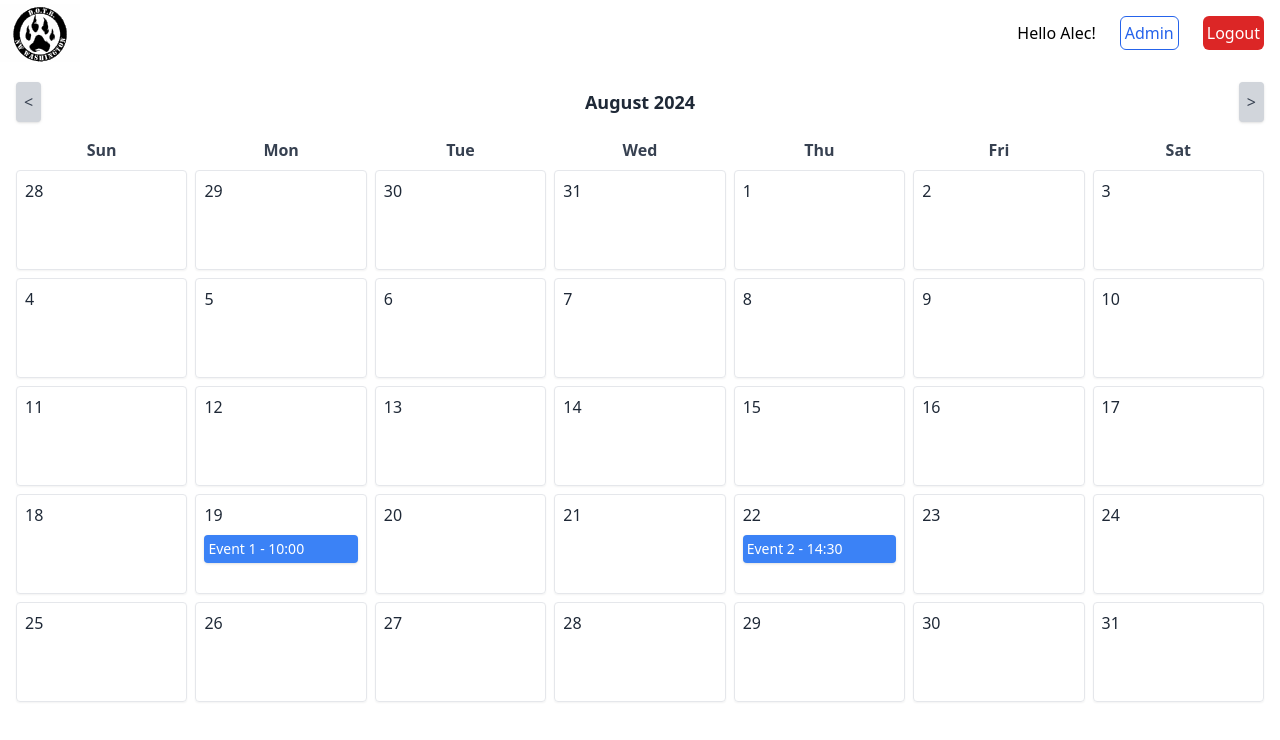
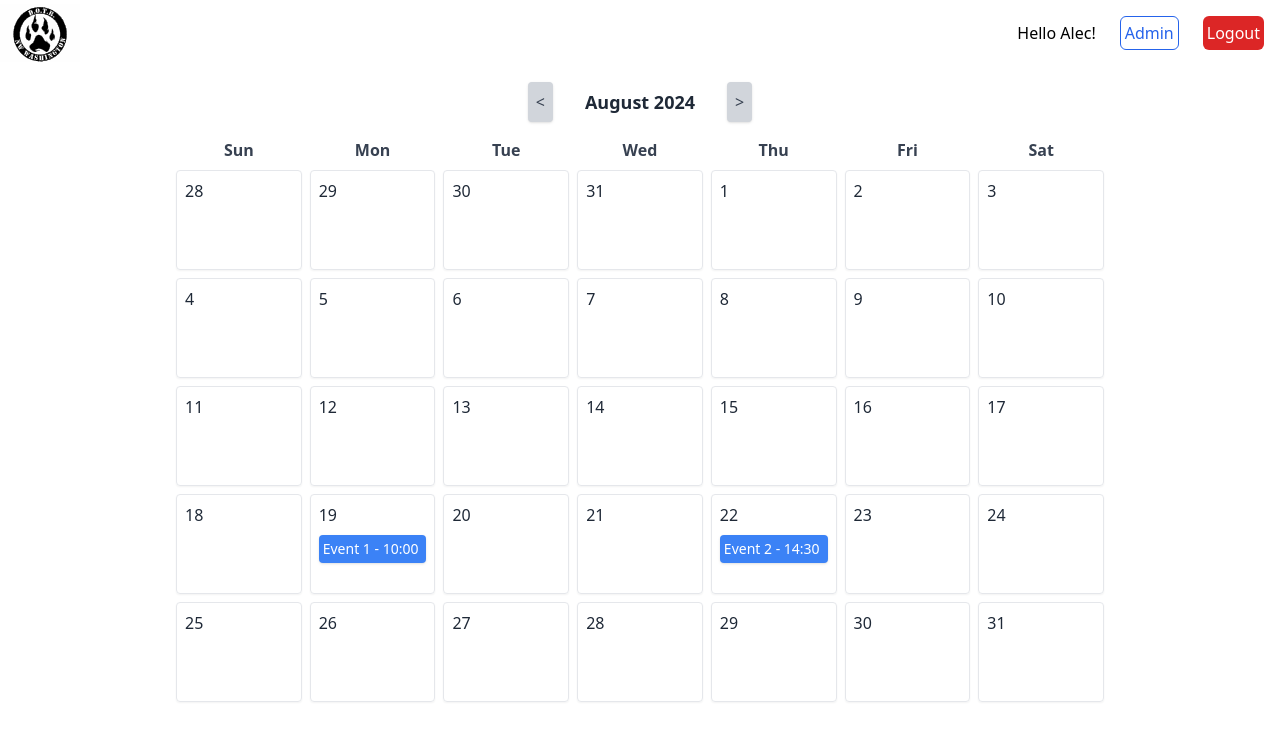
Before and after one commit to AAWEPAPP/DOTR-Front, a Vue app: page /dashboard in a window 1280 px wide. Shown: the top 740 px of the page. Built offline with nearby package versions, Linux system fonts and the light colour scheme; what tailwindcss-primeui would draw is missing.

Commit message:
Continued to work on UI, making adjustments as needed.

```diff
--- a/src/components/AdminDashboard/Events.vue
+++ b/src/components/AdminDashboard/Events.vue
@@ -15,7 +15,7 @@
     />
 
     <div class="w-full flex flex-col justify-start items-center">
-      <div v-for="event in events" :key="event.id" class="w-full flex flex-col justify-center gap-4 md:flex md:justify-between md:items-center mb-4 p-4 border rounded shadow-sm shadow-slate-500">
+      <div v-for="event in events" :key="event.id" class="w-full flex flex-col justify-center gap-4 md:flex md:justify-between md:items-center md:flex-row mb-4 p-4 border rounded shadow-sm shadow-slate-500">
         <div>
           <div v-if="event.isEditing">
             <input
--- a/src/components/Dashboard/Calendar.vue
+++ b/src/components/Dashboard/Calendar.vue
@@ -1,8 +1,8 @@
 <template>
-  <div class="calendar-container max-w-full mx-auto p-4">
-    <div class="header flex justify-between items-center mb-4">
+  <div class="calendar-container max-w-full md:w-3/4 mx-auto p-4">
+    <div class="header flex justify-center items-center mb-4">
       <button @click="prevMonth" class="bg-gray-300 text-gray-700 p-2 rounded shadow hover:bg-gray-400">&lt;</button>
-      <h2 class="text-lg font-bold text-gray-800">{{ monthYear }}</h2>
+      <h2 class="text-lg mx-8 font-bold text-gray-800">{{ monthYear }}</h2>
       <button @click="nextMonth" class="bg-gray-300 text-gray-700 p-2 rounded shadow hover:bg-gray-400">&gt;</button>
     </div>
 
@@ -57,7 +57,6 @@ const events = ref([
     date: new Date(new Date().setDate(new Date().getDate() + 3)), // 3 days from today
     time: '14:30',
   },
-  // Add more events here
 ]);
 
 const daysOfWeek = ['Sun', 'Mon', 'Tue', 'Wed', 'Thu', 'Fri', 'Sat'];
@@ -97,7 +96,6 @@ const nextMonth = () => {
   currentDate.value = addMonths(currentDate.value, 1);
 };
 
-// State to manage selected event and modal visibility
 const selectedEvent = ref(null);
 const isModalVisible = ref(false);
 
--- a/src/components/landingPage/LandingTopOptions.vue
+++ b/src/components/landingPage/LandingTopOptions.vue
@@ -22,7 +22,7 @@
     </div>
 
     <div class="hidden md:flex space-x-4">
-      <RegisterBtn :onClick="handleRegister" class="p-1 w-20 text-black rounded-md border border-gray-700 shadow-lg hover:bg-blue-600 hover:text-white hover:border-none h-8"></RegisterBtn>
+      <RegisterBtn :onClick="handleRegister" class="p-1 w-20 text-black rounded-md border border-gray-700 hover:bg-blue-600 hover:text-white hover:border-none  hover:shadow-md h-8"></RegisterBtn>
       <LoginBtn :onClick="handleLogin"></LoginBtn>
     </div>
 
```
